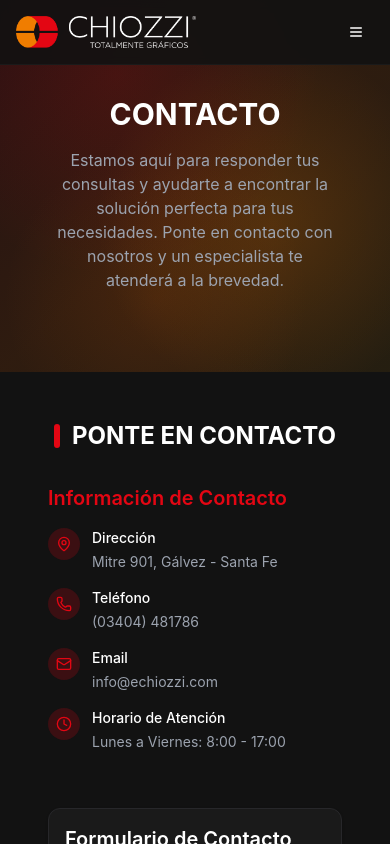
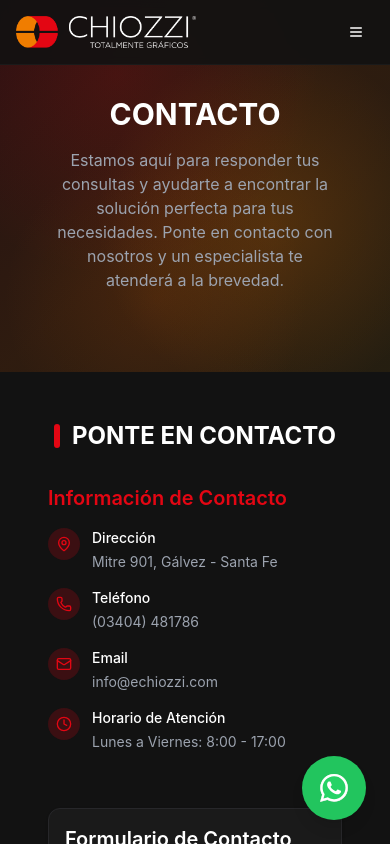
Before and after one commit to Sciabarrasi/MPA_chiozzi, a Next.js app: page /contacto in a window 390 px wide. Shown: the top 844 px of the page. Built offline with nearby package versions, Linux system fonts and the light colour scheme.

Commit message:
feat(ui): adjust mobile design and WhatsApp chat button. Improved the mobile version design and added a button to redirect users to a WhatsApp chat

```diff
--- a/app/components/download-buttons.tsx
+++ b/app/components/download-buttons.tsx
@@ -49,9 +49,9 @@
   return (
     <Button
       onClick={handleDownload}
-      className={`flex items-center gap-2 bg-primary/70 hover:bg-primary/80 text-white w-full sm:w-auto text-sm md:text-base ${className}`}
+      className={`flex items-center gap-1 xs:gap-2 bg-primary/70 hover:bg-primary/80 text-white w-full max-w-[280px] xs:max-w-none sm:w-auto text-xs sm:text-sm md:text-base leading-tight ${className}`}
     >
-      <Download className="h-4 w-4" />
+      <Download className="h-3 w-3 sm:h-4 sm:w-4 flex-shrink-0" />
       {text}
     </Button>
   );
--- a/app/components/footer.tsx
+++ b/app/components/footer.tsx
@@ -136,7 +136,7 @@
               <div className="flex items-center gap-3">
                 <Phone className="h-5 w-5 text-primary flex-shrink-0" />
                 <a
-                  href="tel:+541234567890"
+                  href="tel:(+ 54 9 3404) 653267"
                   className="text-text-secondary hover:text-white transition-colors"
                 >
                   (03404) 481786
--- a/app/components/navbar.tsx
+++ b/app/components/navbar.tsx
@@ -35,7 +35,7 @@
             <SheetTrigger asChild>
               <Button variant="ghost" className="md:hidden" size="icon">
                 <Menu className="h-6 w-6 text-white" />
-                <span className="sr-only">Abrir menú</span>
+                <span className="text-white sr-only">Abrir menú</span>
               </Button>
             </SheetTrigger>
             <SheetContent side="right" className="bg-[#1A1A1A] border-[#27272A]">
--- /dev/null
+++ b/app/components/whatsapp-button.tsx
@@ -0,0 +1,60 @@
+"use client"
+
+import Link from "next/link"
+
+interface WhatsAppButtonProps {
+  phoneNumber: string
+  message?: string
+}
+
+export default function WhatsAppButton({
+  phoneNumber,
+  message = "Hola, estoy interesado en sus propiedades",
+}: WhatsAppButtonProps) {
+  const formattedPhone = phoneNumber.replace(/\D/g, "")
+
+  const whatsappUrl = `https://wa.me/${formattedPhone}?text=${encodeURIComponent(message)}`
+
+  return (
+    <Link
+      href={whatsappUrl}
+      target="_blank"
+      rel="noopener noreferrer"
+      className="fixed bottom-6 right-6 z-50 flex items-center justify-center w-16 h-16 text-white bg-green-500 rounded-full shadow-lg hover:bg-green-600 transition-all duration-300 hover:scale-110"
+      aria-label="Contactar por WhatsApp"
+    >
+      <svg width="28" height="28" viewBox="0 0 1219.547 1225.016">
+        <path
+          fill="#E0E0E0"
+          d="M1041.858 178.02C927.206 63.289 774.753.07 612.325 0 277.617 0 5.232 272.298 5.098 606.991c-.039 106.986 27.915 211.42 81.048 303.476L0 1225.016l321.898-84.406c88.689 48.368 188.547 73.855 290.166 73.896h.258.003c334.654 0 607.08-272.346 607.222-607.023.056-162.208-63.052-314.724-177.689-429.463zm-429.533 933.963h-.197c-90.578-.048-179.402-24.366-256.878-70.339l-18.438-10.93-191.021 50.083 51-186.176-12.013-19.087c-50.525-80.336-77.198-173.175-77.16-268.504.111-278.186 226.507-504.503 504.898-504.503 134.812.056 261.519 52.604 356.814 147.965 95.289 95.36 147.728 222.128 147.688 356.948-.118 278.195-226.522 504.543-504.693 504.543z"
+        ></path>
+        <linearGradient
+          id="whatsapp-gradient"
+          gradientUnits="userSpaceOnUse"
+          x1="609.77"
+          y1="1190.114"
+          x2="609.77"
+          y2="21.084"
+        >
+          <stop offset="0" stopColor="#25D366"></stop>
+          <stop offset="1" stopColor="#25D366"></stop>
+        </linearGradient>
+        <path
+          fill="url(#whatsapp-gradient)"
+          d="M27.875 1190.114l82.211-300.18c-50.719-87.852-77.391-187.523-77.359-289.602.133-319.398 260.078-579.25 579.469-579.25 155.016.07 300.508 60.398 409.898 169.891 109.414 109.492 169.633 255.031 169.57 409.812-.133 319.406-260.094 579.281-579.445 579.281-.023 0 .016 0 0 0h-.258c-96.977-.031-192.266-24.375-276.898-70.5l-307.188 80.548z"
+        ></path>
+        <path
+          fillRule="evenodd"
+          clipRule="evenodd"
+          fill="#FFF"
+          d="M462.273 349.294c-11.234-24.977-23.062-25.477-33.75-25.914-8.742-.375-18.75-.352-28.742-.352-10 0-26.25 3.758-39.992 18.766-13.75 15.008-52.5 51.289-52.5 125.078 0 73.797 53.75 145.102 61.242 155.117 7.5 10 103.758 166.266 256.203 226.383 126.695 49.961 152.477 40.023 179.977 37.523s88.734-36.273 101.234-71.297c12.5-35.016 12.5-65.031 8.75-71.305-3.75-6.25-13.75-10-28.75-17.5s-88.734-43.789-102.484-48.789-23.75-7.5-33.75 7.516c-10 15-38.727 48.773-47.477 58.773-8.75 10.023-17.5 11.273-32.5 3.773-15-7.523-63.305-23.344-120.609-74.438-44.586-39.75-74.688-88.844-83.438-103.859-8.75-15-.938-23.125 6.586-30.602 6.734-6.719 15-17.508 22.5-26.266 7.484-8.758 9.984-15.008 14.984-25.008 5-10.016 2.5-18.773-1.25-26.273s-32.898-81.67-46.234-111.326z"
+        ></path>
+        <path
+          fill="#FFF"
+          d="M1036.898 176.091C923.562 62.677 772.859.185 612.297.114 281.43.114 12.172 269.286 12.039 600.137 12 705.896 39.633 809.13 92.156 900.13L7 1211.067l318.203-83.438c87.672 47.812 186.383 73.008 286.836 73.047h.255.003c330.812 0 600.109-269.219 600.25-600.055.055-160.343-62.328-311.108-175.649-424.53zm-424.601 923.242h-.195c-89.539-.047-177.344-24.086-253.93-69.531l-18.227-10.805-188.828 49.508 50.414-184.039-11.875-18.867c-49.945-79.414-76.312-171.188-76.273-265.422.109-274.992 223.906-498.711 499.102-498.711 133.266.055 258.516 52 352.719 146.266 94.195 94.266 146.031 219.578 145.992 352.852-.118 274.999-223.923 498.749-498.899 498.749z"
+        ></path>
+      </svg>
+      <span className="sr-only">Contactar por WhatsApp</span>
+    </Link>
+  )
+}
--- a/app/contacto/page.tsx
+++ b/app/contacto/page.tsx
@@ -5,7 +5,7 @@
 import { useState } from "react";
 import { Mail, Phone, MapPin, Clock, Send } from "lucide-react";
 import { toast, Toaster } from "sonner";
-
+import WhatsAppButton from "../components/whatsapp-button";
 import { Button } from "@/components/ui/button";
 import { Card, CardContent } from "@/components/ui/card";
 import { Input } from "@/components/ui/input";
@@ -382,6 +382,10 @@
         </div>
       </section>
 
+      <WhatsAppButton
+        phoneNumber="(+ 54 9 3404) 653267"
+        message="Hola, quisiera discutir mi próximo proyecto con ustedes !"
+      />
       <Footer />
     </div>
   );
--- a/app/nuestra-empresa/page.tsx
+++ b/app/nuestra-empresa/page.tsx
@@ -9,7 +9,7 @@
   Users,
   Lightbulb,
 } from "lucide-react";
-
+import WhatsAppButton from "../components/whatsapp-button";
 import { Button } from "@/components/ui/button";
 import {
   Card,
@@ -542,8 +542,14 @@
               <DownloadButton
                 text="Descargar Política de Gestión Ambiental"
                 files={[
-                  { path: "/docs/politica-de-gestion-ambiental-1.pdf", name: "Parte 1 - Gestión Ambiental.pdf" },
-                  { path: "/docs/politica-de-gestion-ambiental-2.pdf", name: "Parte 2 - Gestión Ambiental.pdf" },
+                  {
+                    path: "/docs/politica-de-gestion-ambiental-1.pdf",
+                    name: "Parte 1 - Gestión Ambiental.pdf",
+                  },
+                  {
+                    path: "/docs/politica-de-gestion-ambiental-2.pdf",
+                    name: "Parte 2 - Gestión Ambiental.pdf",
+                  },
                 ]}
                 className="bg-highlight/70 hover:bg-highlight/80"
               />
@@ -552,6 +558,10 @@
         </div>
       </section>
 
+      <WhatsAppButton
+        phoneNumber="(+ 54 9 3404) 653267"
+        message="Hola, quisiera discutir mi próximo proyecto con ustedes !"
+      />
       <Footer />
     </div>
   );
--- a/app/page.tsx
+++ b/app/page.tsx
@@ -1,10 +1,11 @@
-import { Navbar } from "./components/navbar"
-import { Footer } from "./components/footer"
-import HeroSection from "./components/HeroSection"
-import WorkSection from "./components/workSection"
-import ServicesSection from "./components/Services"
-import SpecializationsSection from "./components/Specializations"
-import ContactSection from "./components/contactSection"
+import { Navbar } from "./components/navbar";
+import { Footer } from "./components/footer";
+import HeroSection from "./components/HeroSection";
+import WorkSection from "./components/workSection";
+import ServicesSection from "./components/Services";
+import SpecializationsSection from "./components/Specializations";
+import ContactSection from "./components/contactSection";
+import WhatsAppButton from "./components/whatsapp-button";
 
 export default function Home() {
   return (
@@ -15,7 +16,11 @@
       <ServicesSection />
       <SpecializationsSection />
       <ContactSection />
+      <WhatsAppButton
+        phoneNumber="(+ 54 9 3404) 653267"
+        message="Hola, quisiera discutir mi próximo proyecto con ustedes !"
+      />
       <Footer />
     </div>
-  )
+  );
 }
--- a/app/productos/page.tsx
+++ b/app/productos/page.tsx
@@ -21,6 +21,7 @@
   DialogTitle,
   DialogTrigger,
 } from "@/components/ui/dialog";
+import WhatsAppButton from "../components/whatsapp-button";
 
 export default function ProductosPage() {
   return (
@@ -977,6 +978,10 @@
         </div>
       </section>
 
+      <WhatsAppButton
+        phoneNumber="(+ 54 9 3404) 653267"
+        message="Hola, quisiera discutir mi próximo proyecto con ustedes !"
+      />
       <Footer />
     </div>
   );
--- a/app/servicios/page.tsx
+++ b/app/servicios/page.tsx
@@ -1,7 +1,7 @@
 import Image from "next/image";
 import Link from "next/link";
 import { Palette, Printer, Layers, Ruler, Settings } from "lucide-react";
-
+import WhatsAppButton from "../components/whatsapp-button";
 import { Button } from "@/components/ui/button";
 import {
   Card,
@@ -500,6 +500,11 @@
         </div>
       </section>
 
+      <WhatsAppButton
+        phoneNumber="(+ 54 9 3404) 653267"
+        message="Hola, quisiera discutir mi próximo proyecto con ustedes !"
+      />
+
       <Footer />
     </div>
   );
```
